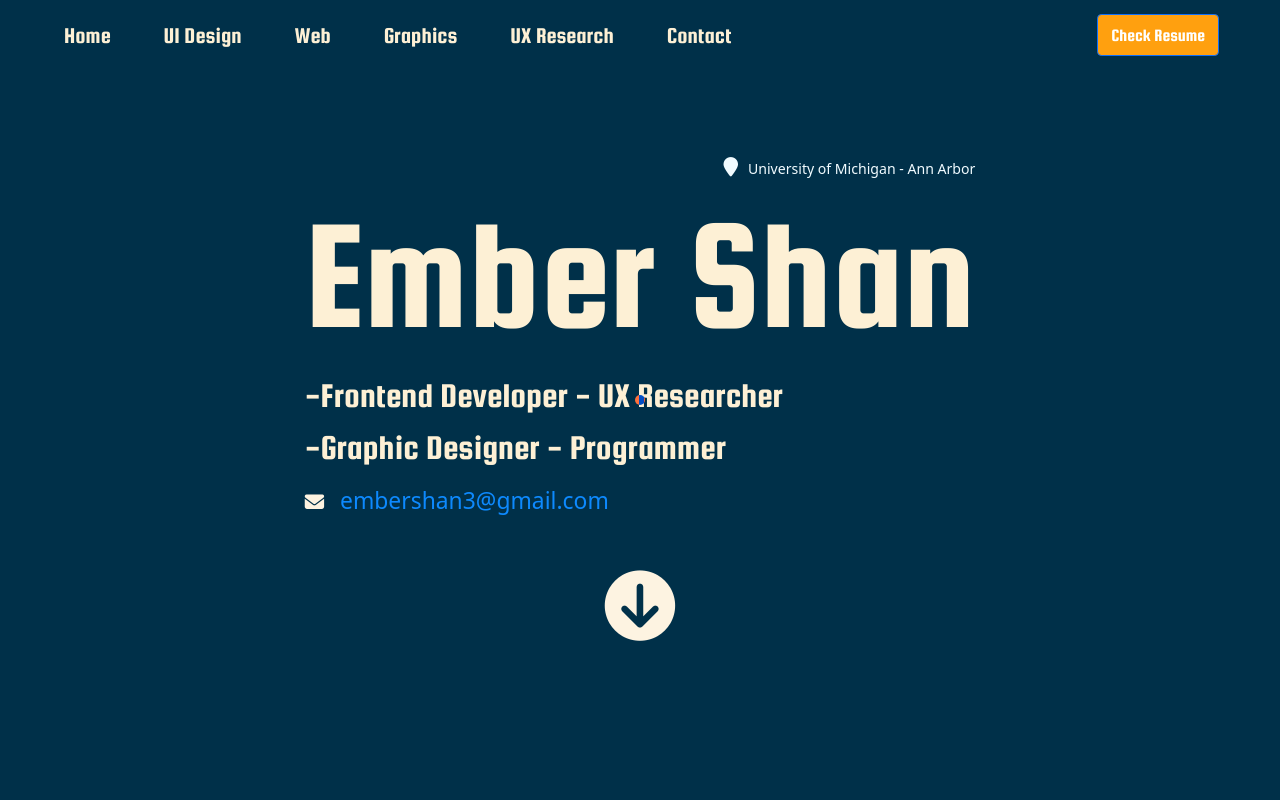
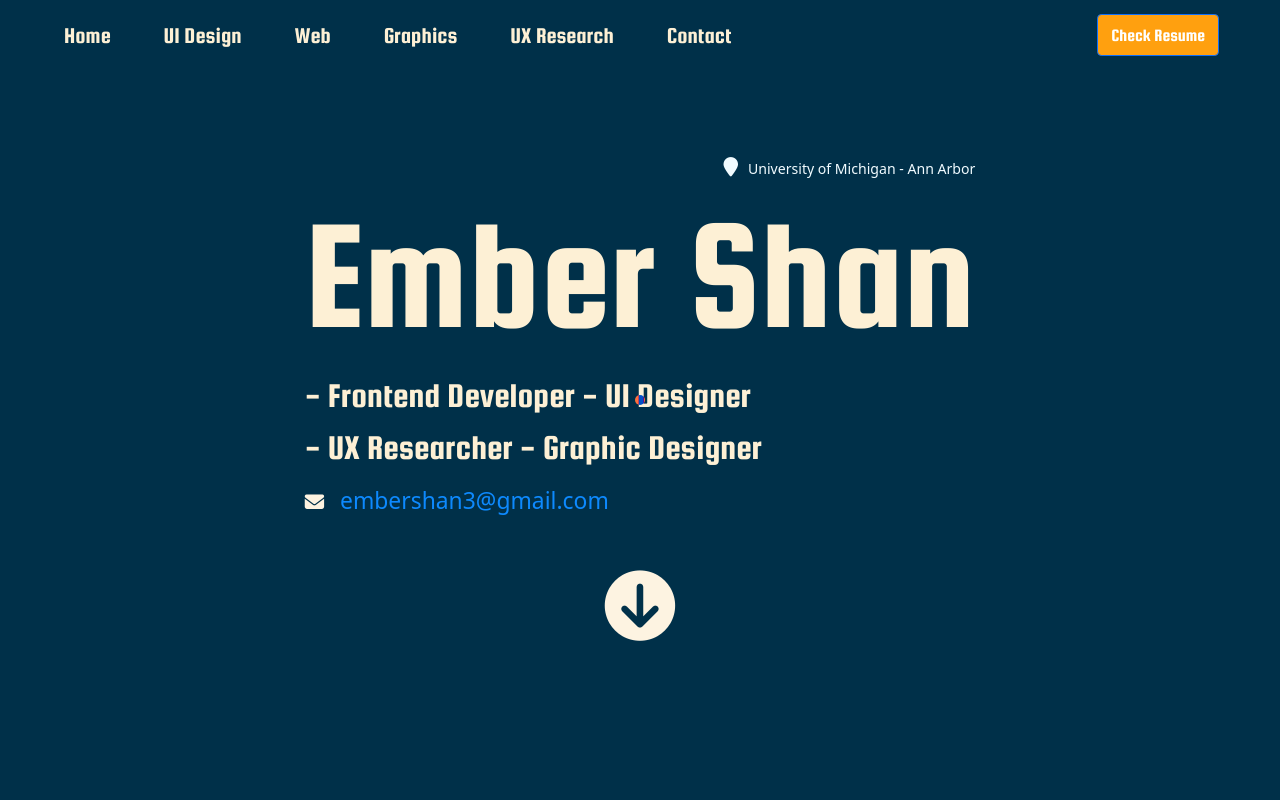
Before and after one commit to EmberShan/my_portfolio, a React (Create React App) app: page / in a window 1280 px wide. Shown: the top 800 px of the page. Built offline with nearby package versions, Linux system fonts and the light colour scheme; a web font is replaced by a local one.

Commit message:
changed home

```diff
--- a/src/pages/Home/index.js
+++ b/src/pages/Home/index.js
@@ -16,8 +16,8 @@ const Home = () => {
         <div className='alignStart'>
           <Title className='title'> Ember Shan </Title>
           <SubTitle className='subtitle'>
-            -Frontend Developer - UX Researcher <br></br>
-            -Graphic Designer - Programmer
+            - Frontend Developer - UI Designer <br></br>
+            - UX Researcher - Graphic Designer <br></br>
           </SubTitle>
 
           <Email className='email'>
```
